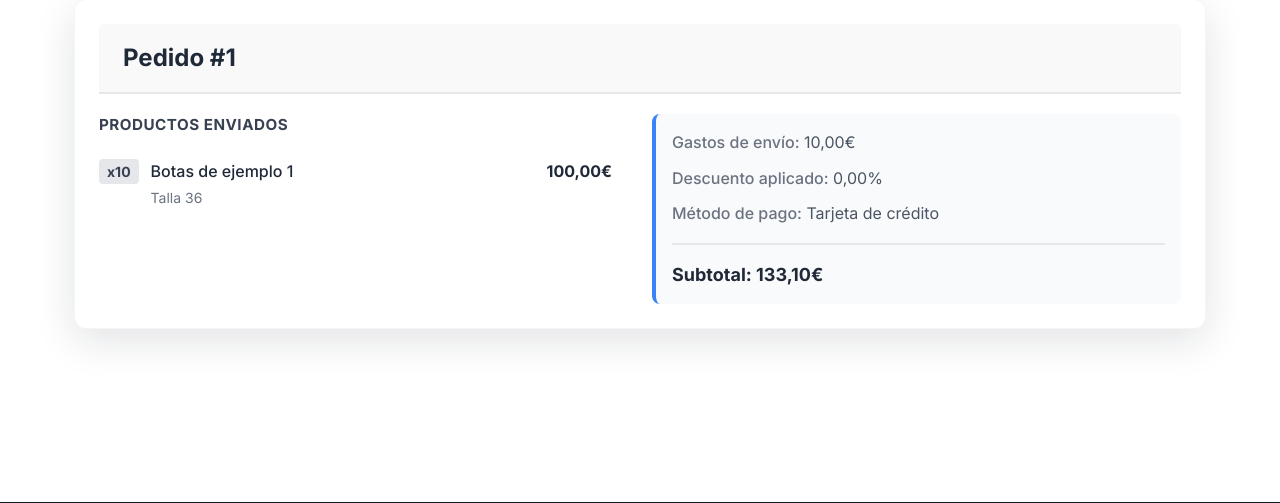
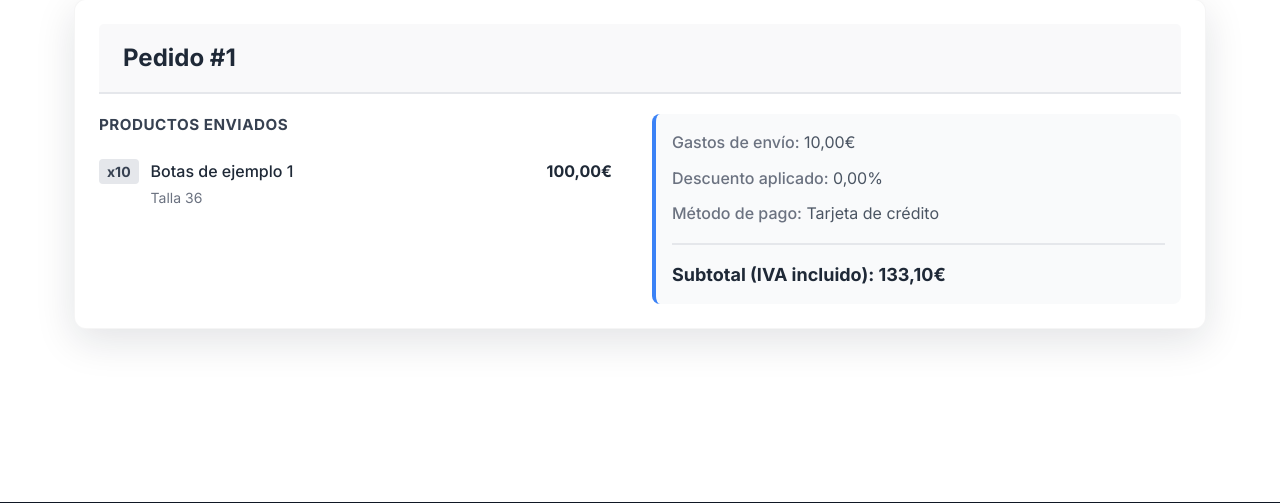
Before and after one commit to grnln/sevirun, a Django app: template sevirun/templates/sales_list.html in a window 1280 px wide. Shown: the part 170-673 px from the top of the page. Run offline with Django 5.2, Linux system fonts and the light colour scheme; the template is opened without the code that fills it: values that come from a table or form of the project are taken from there, others are empty; data comes from the database, SQL or seed files in the repository; tables that the repository leaves empty hold one stand-in row (values such as "Sample post"); parts of the project's set-up code (start-up, migrations or seed data) failed here and were passed over; some libraries are stand-ins or nearby versions.

Commit message:
fix: added "No products" message for empty orders in sales_list.html
#31

```diff
--- a/sevirun/templates/sales_list.html
+++ b/sevirun/templates/sales_list.html
@@ -31,6 +31,10 @@
                                                 </div>
                                                 <span class="product-price">{{ i.total_price }}€</span>
                                             </li>
+                                        {% empty %}
+                                            <li class="no-products">
+                                                <span>No hay productos en este pedido.</span>
+                                            </li>
                                         {% endfor %}
                                     </ul>
                                 </div>
@@ -46,7 +50,7 @@
                                         <span class="summary-label">Método de pago:</span> {{ s.get_payment_method_display }}
                                     </div>
                                     <div class="subtotal">
-                                        Subtotal: {{ s.subtotal }}€
+                                        Subtotal (IVA incluido): {{ s.subtotal }}€
                                     </div>
                                 </div>
                             </div>
```
